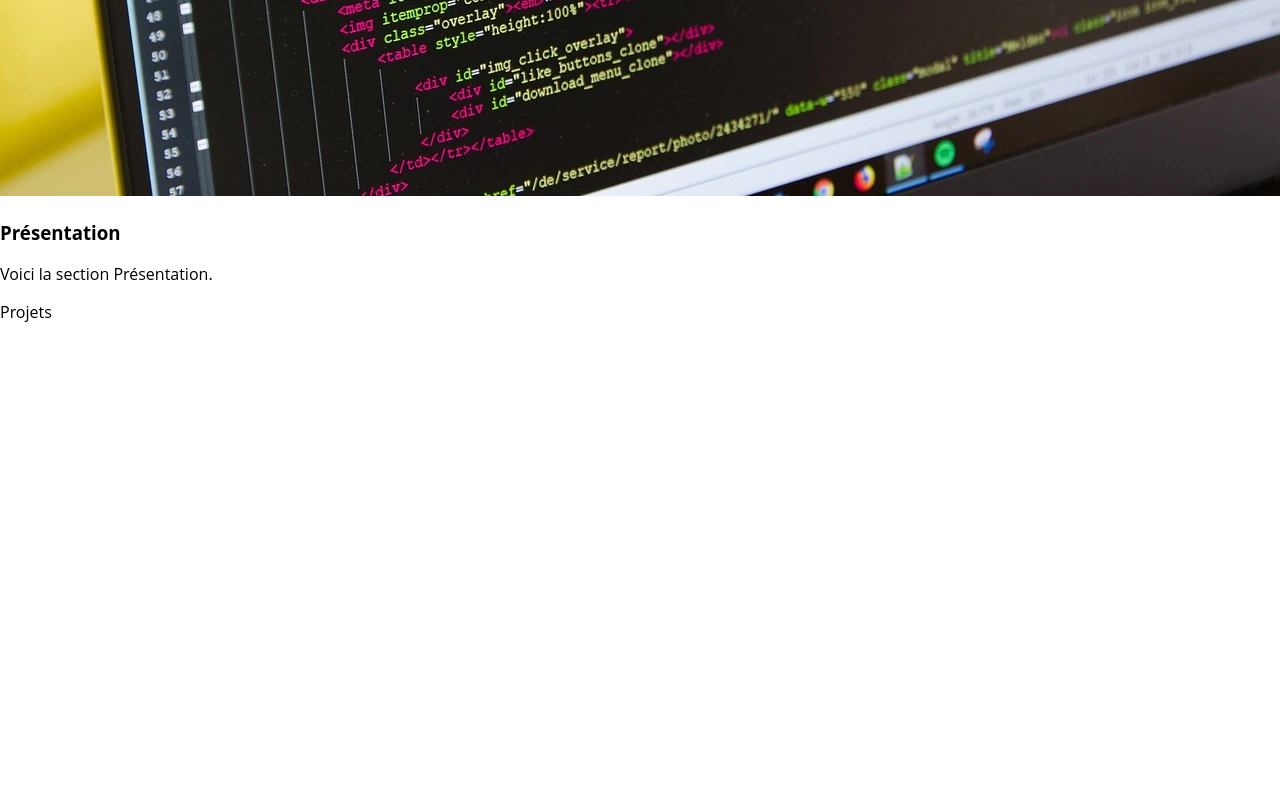
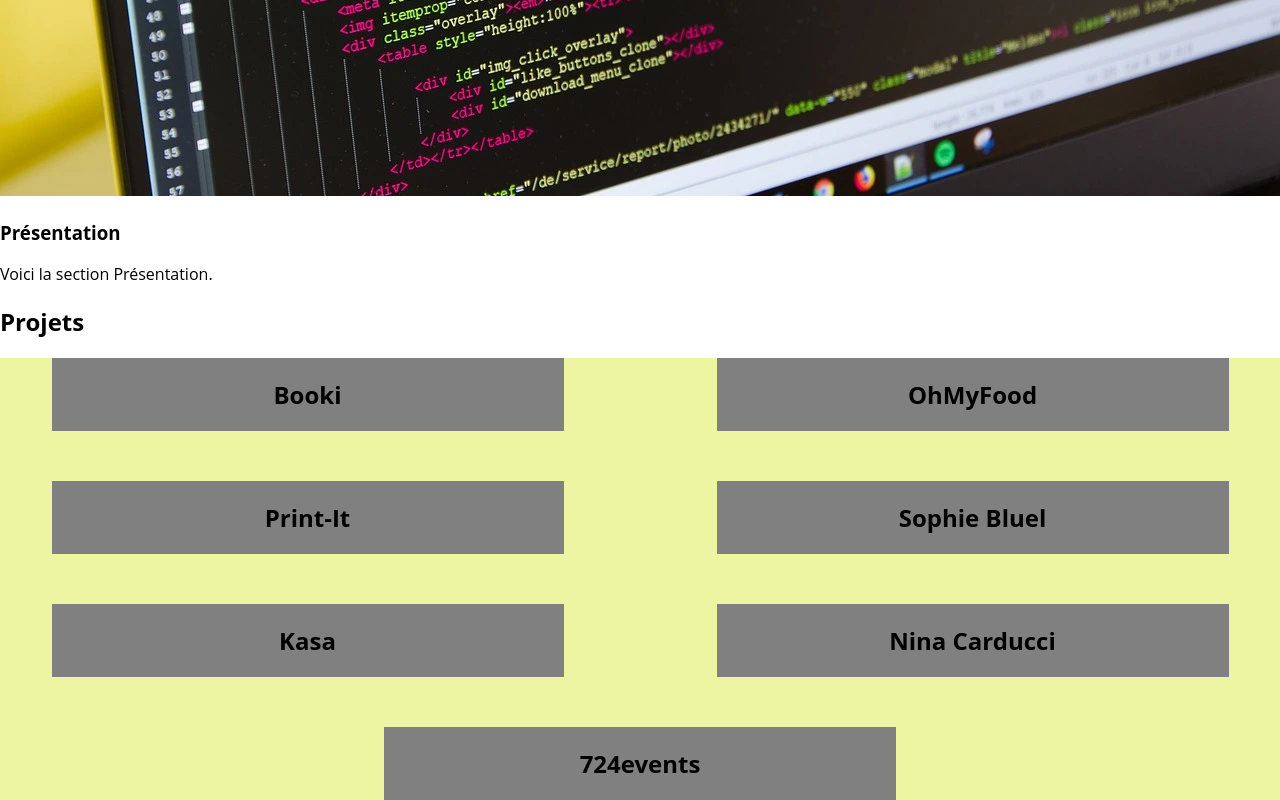
Before and after one commit to clementD99/Portfolio, a React (Create React App) app: page / in a window 1280 px wide. Shown: the part 404-1204 px from the top of the page. Before the commit the page ends 800 px from the top, so only its background shows below. Built offline with nearby package versions, Linux system fonts and the light colour scheme.

Commit message:
Modifications pour incorporer les éléments

```diff
--- a/src/Composants/Projets/Projets.jsx
+++ b/src/Composants/Projets/Projets.jsx
@@ -1,7 +1,20 @@
-function Projets () {
-    return (
-        <div>Projets</div>
-    )
+import "./projets.scss";
+import projets from "../../donnees/projets.json";
+
+function Projets() {
+  return (
+    <div className="titre">
+      <h1>Projets</h1>
+      <section className="projets">
+        {projets.map((projet) => (
+          <div className="projets-details" key={projet.id}>
+            <h2 className="projets-titre">{projet.title}</h2>
+            {/* <p className="projets-description">{projet.description}</p> */}
+          </div>
+        ))}
+      </section>
+    </div>
+  );
 }
 
 export default Projets;
--- a/src/Composants/Projets/projets.scss
+++ b/src/Composants/Projets/projets.scss
@@ -0,0 +1,14 @@
+.projets {
+  display: flex;
+  flex-wrap: wrap;
+  justify-content: space-around;
+  gap: 50px;
+  background-color: #eef5a2;
+}
+
+.projets-details {
+  display: flex;
+  justify-content: space-around;
+  background-color: gray;
+  width: 40%;
+}
```
